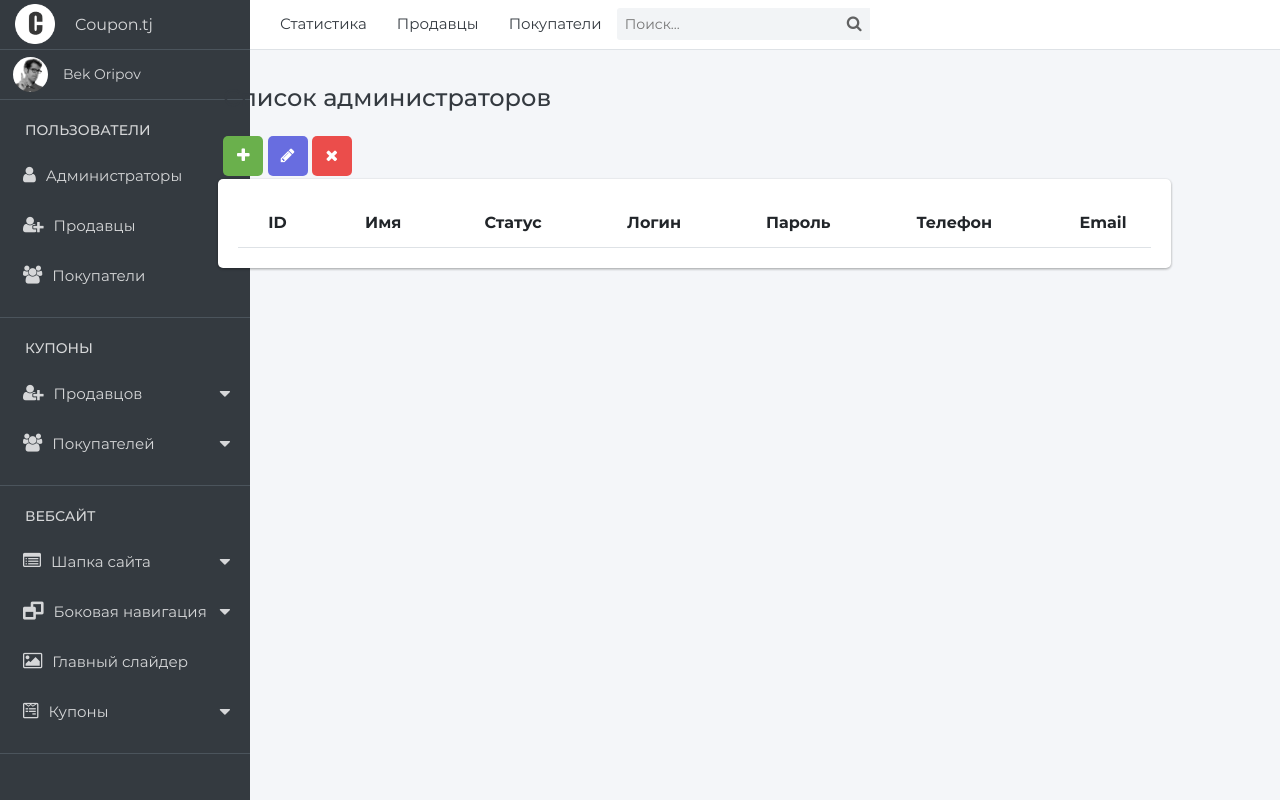
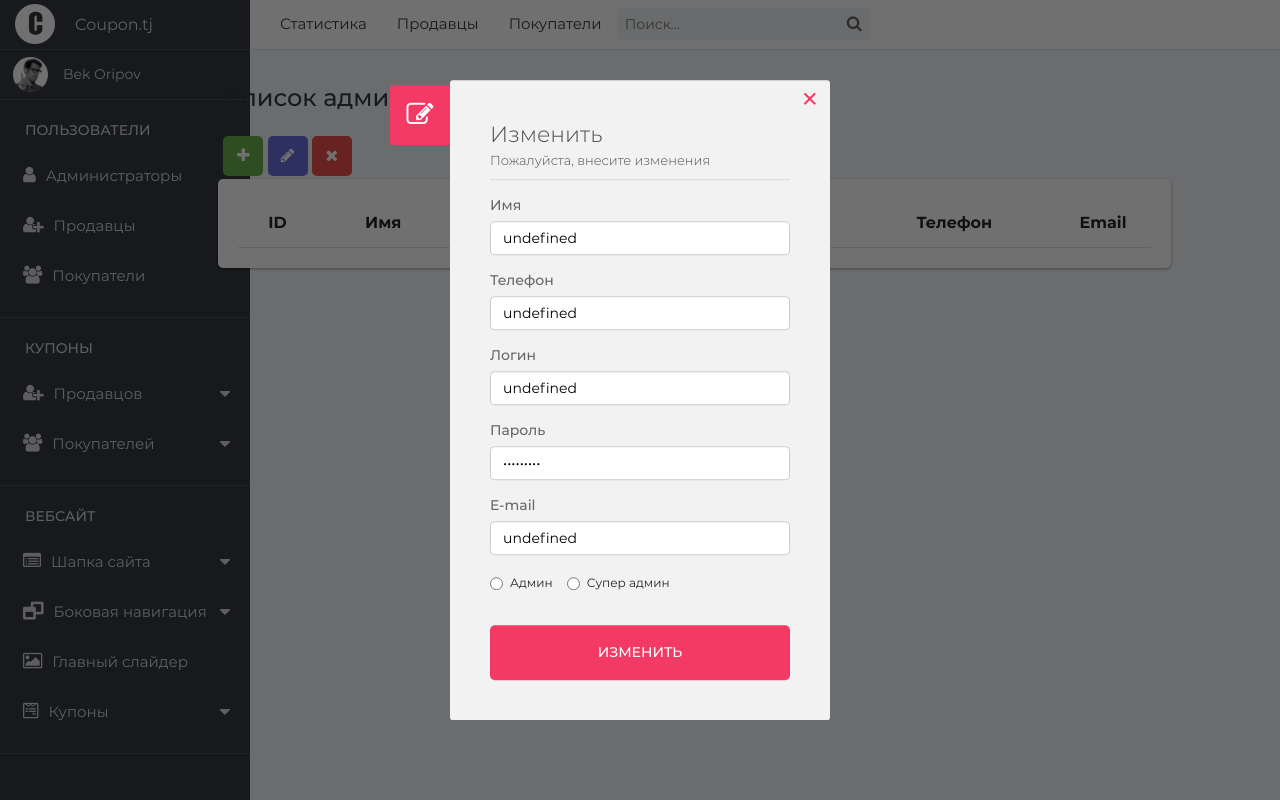
Before and after one commit to Beka01/Coupon-Admin-Panel, a website: page src/index.html in a window 1280 px wide. Both pictures are taken after a click on the button 287 px from the left and 156 px from the top of the page. Drawn offline with nearby package versions, Linux system fonts and the light colour scheme; files that its build step writes are made by us from their sources; files whose address does not match are found by name.

Commit message:
Get data and put to the Editor modal, fix validator checking before send data to firebase

```diff
--- a/src/index.html
+++ b/src/index.html
@@ -148,7 +148,7 @@
                   <button type="button" data-modal="registration" class="btnlist btnlist-add">
                     <i class="fa fa-plus"></i>
                   </button>
-                  <button type="button" id="btnEdit" class="btnlist btnlist-edit">
+                  <button type="button" id="btnEdit" data-modal=edit class="btnlist btnlist-edit">
                     <i class="fa fa-pencil"></i>
                   </button>
                   <button type="button" class="btnlist btnlist-remove">
@@ -220,7 +220,7 @@
                 </div>
                 <div class="checkbox">
                     <label id="radioLabel">
-                      <input name="checkbox" class="radiobutton" value="Admin" type="radio" >Админ
+                      <input name="checkbox" class="radiobutton" value="Admin" type="radio" checked>Админ
                       <input name="checkbox" class="radiobutton" value="Super Admin" type="radio" >Супер админ
                     </label>
                 </div>
@@ -231,6 +231,40 @@
           <div class="modal__close">×</div>
           <div class="modal__subtitle modal__subtitle-editdone">Администратор добавлен</div>
       </div>
+      <div class="modal modal__edit" id="editModal">
+        <i class="fa fa-edit dialog-icon"></i>
+        <div class="modal__close">×</div>
+        <div class="modal__subtitle">Изменить</div>
+        <h5>Пожалуйста, внесите изменения</h5>
+        <form class="dialog-form">
+            <div class="form-group">
+              <label for="firstName">Имя</label>
+              <input name="name" id="edtfirstName" placeholder="Введите имя" class="form-control">
+            </div>
+            <div class="form-group">
+                <label for="phone">Телефон</label>
+                <input name="phone" id="edtphone" maxlength="9" placeholder="Введите телефон" class="form-control">
+            </div>
+            <div class="form-group">
+              <label for="login">Логин</label>
+              <input name="login" id="edtlogin" placeholder="Введите логин" class="form-control">
+            </div>
+            <div class="form-group">
+                <label>Пароль</label>
+                <input name="password" type="password" placeholder="Введите пароль" class="form-control" id="edtpassword">
+            </div>
+            <div class="form-group">
+                <label for="email">E-mail</label>
+                <input name="email" id="edtemail" type="text" placeholder="email@domain.com" class="form-control">
+            </div>
+            <div class="checkbox">
+              <label><input name="checkbox" class="radiobutton" value="Admin" type="radio" >Админ</label>
+
+              <label><input name="checkbox" class="radiobutton" value="Super Admin" type="radio" >Супер админ</label>
+            </div>
+            <input type="submit" id="editdoneBtn" value="Изменить" class="modal__button">
+        </form>
+    </div>
       </div>
     </div>
     <!-- Firebase -->
--- a/src/js/addremovefunc.js
+++ b/src/js/addremovefunc.js
@@ -1,6 +1,7 @@
 'use sctrict';
 $(document).ready(function(){
   let admStatus={};
+  let childData={};
     //GET INPUT VALUES FROM FORM TO prepare SEND TO FIREBASE DATABASE
     const firstName = document.getElementById('firstName');
     $(".radiobutton").click(function(){
@@ -28,6 +29,7 @@ $(document).ready(function(){
         login: {
           required: true,
           minlength: 2
+
         },
         phone: {
           required: true,
@@ -77,6 +79,7 @@ $(document).ready(function(){
         }
       }
     });
+    return $(form);
     }
     $.mask.definitions['9'] = '';
     $.mask.definitions.d = '[0-9]';
@@ -84,12 +87,7 @@ $(document).ready(function(){
 
     //CHECKING FORM BEFORE SEND TO FIREBASE
     addBtn.addEventListener('click',(e) => {
-        const fnLen = firstName.value.length;
-        const phLen = phone.value.length;
-        const logLen = login.value.length;
-        const passLen = password.value.length;
-        const emLen = email.value.length;
-        if(fnLen==0 || phLen==0 || logLen==0 || passLen==0 || emLen==0 ){
+        if (!validateForms('#registration form').valid()){
             validateForms('#registration form');
         }else {
           //WRITE DATA TO FIREBASE
@@ -120,7 +118,7 @@ $(document).ready(function(){
       userDataRef.once("value").then(function(snapshot) {
       snapshot.forEach(function(childSnapshot) {
       const key = childSnapshot.key;
-      const childData = childSnapshot.val();
+      childData = childSnapshot.val();
 
       $(".tbody").append(`
         <tr>
@@ -137,12 +135,22 @@ $(document).ready(function(){
           <td><div class="admemail">${childData.email}</div></td>
         </tr>
       `);
+
       });
     });
   }
   $("#btnEdit").click(function(event){
     event.preventDefault();
     const getData = $(".tbody .checkbox:checked");
-    console.log(getData.data('fname'), getData.data('status'), getData.data('login'));
+    $('#edtfirstName').val($('#edtfirstName').val() + getData.data('fname'));
+    $('#edtphone').val($('#edtphone').val() + getData.data('phone'));
+    $('#edtlogin').val($('#edtlogin').val() + getData.data('login'));
+    $('#edtpassword').val($('#edtpassword').val() + getData.data('password'));
+    $('#edtemail').val($('#edtemail').val() + getData.data('email'));
+    $(".radiobutton").attr("checked", false);
+    $(".radiobutton[value='"+getData.data('status')+"']").attr("checked", true);
+
+    //console.log(getData.data('status'));
+
   });
 });
--- a/src/js/script.js
+++ b/src/js/script.js
@@ -41,14 +41,21 @@ $(document).ready(function(){
  $('[data-modal=registration]').on('click', () => {
    $('.overlay, #registration').fadeIn('slow');
  });
+ //EDIT BLOCK
+ $('[data-modal=edit]').on('click', () => {
+   $('.overlay, #editModal').fadeIn('slow');
+ });
  //MODAL CLOSE BUTTON
  $('.modal__close').on('click', () => {
-   $('.overlay, #editdone').fadeOut('fast');
    $('.overlay, #registration').fadeOut('fast');
    $(this).find('.dialog-form').trigger('reset');
    $(this).find('label.error').hide();
    $(".error").removeClass("error");
  });
-
-
+ $('.modal__close').on('click', () => {
+   $('.overlay, #editdone').fadeOut('fast');
+   $(this).find('.dialog-form').trigger('reset');
+   $(this).find('label.error').hide();
+   $(".error").removeClass("error");
+ });
 });
--- a/src/sass/modal/_modal.scss
+++ b/src/sass/modal/_modal.scss
@@ -150,7 +150,8 @@ h5 {
 
 
 #registration,
-#editdone
+#editdone,
+#editModal
  {
     display: none;
 }
```
Also changed, not shown: dist/css/style.min.css, dist/index.html, dist/js/addremovefunc.js, dist/js/script.js, 1 other file.
